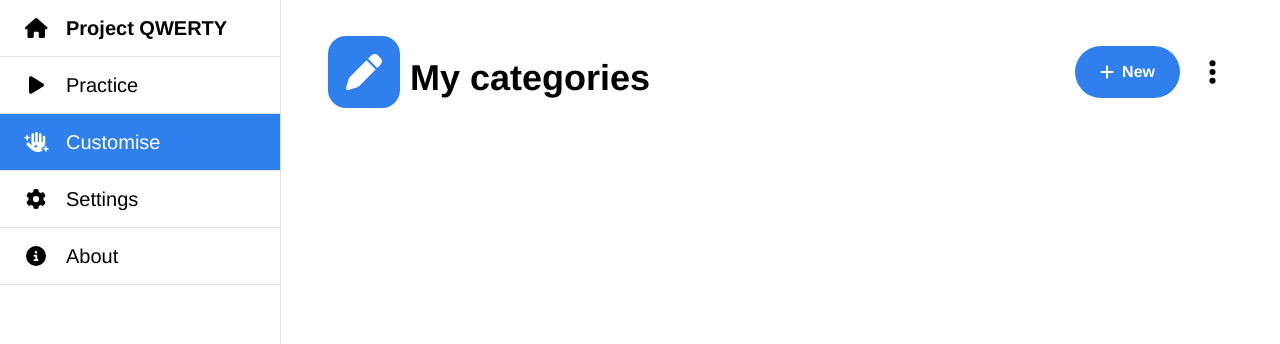
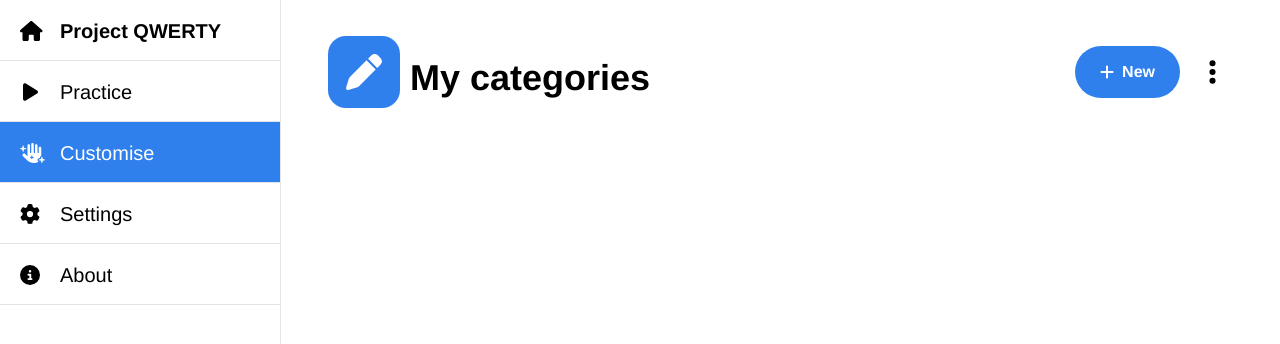
Before and after one commit to project-qwerty/project-qwerty, a Vue app: page /custom-categories in a window 1280 px wide. Shown: the top 344 px of the page. Built offline with nearby package versions, Linux system fonts and the light colour scheme.

Commit message:
restore RowButton layout with simplified CSS

```diff
--- a/src/components/RowButton.vue
+++ b/src/components/RowButton.vue
@@ -10,7 +10,7 @@
       <font-awesome-icon :icon="icon" />
     </span>
 
-    <span class="text">{{ text }}</span>
+    <span>{{ text }}</span>
   </button>
 </template>
 
@@ -42,16 +42,16 @@
 <style scoped>
   button {
     display: flex;
-    flex-direction: row;
-    align-items: center;
+    align-items: baseline;
+    gap: 10px;
+
     box-sizing: border-box;
-    padding-right: 1rem;
+    padding: 0.5em;
   }
 
   .icon {
-    display: flex;
-    justify-content: center;
-    align-items: center;
+    text-align: center;
+
     /* give the icon its shape */
     width: 1em;
     height: 1em;
@@ -64,10 +64,6 @@
     background-color: var(--icon-colour);
   }
 
-  .text {
-    margin-left: 10px;
-  }
-
   .active {
     /* swap the colours around */
     color: var(--background-colour);
```
